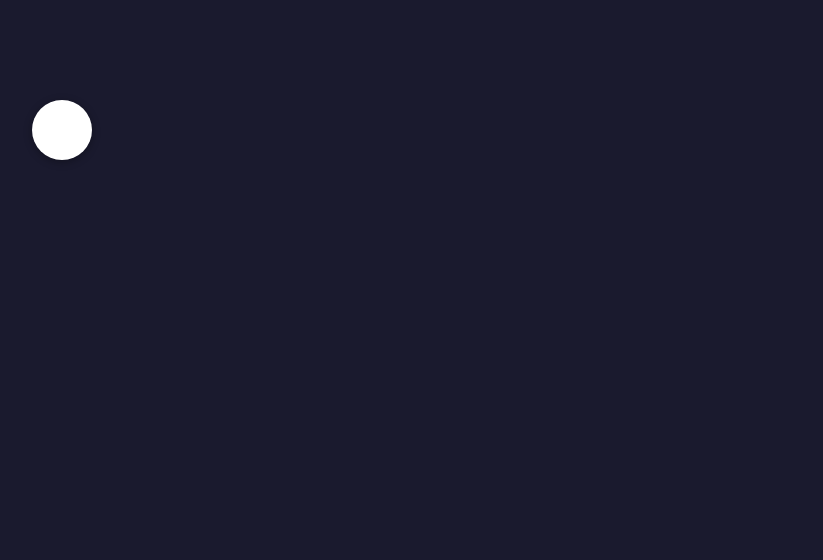
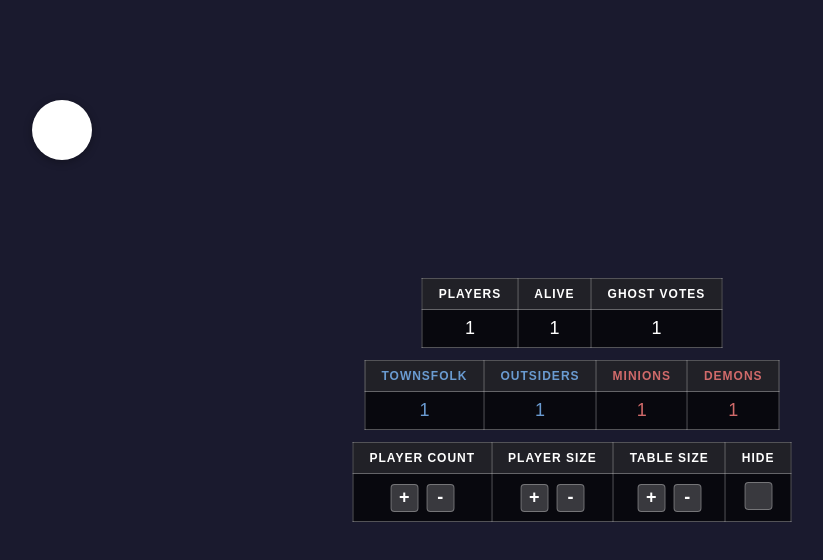
Before and after one commit to sethhaskellcondie/clocktower-town-square, an Angular app: page / in a window 1280 px wide. Shown: the top 560 px of the page, without its empty margins (68-891 px from the left). Built offline with nearby package versions, Linux system fonts and the light colour scheme.

Commit message:
Included the tables for the generic information for the game.

```diff
--- a/src/app/app.component.html
+++ b/src/app/app.component.html
@@ -1 +1,79 @@
+<div class="info-table-container">
+  <table id="players_table" class="info-table">
+    <thead>
+      <tr>
+        <th>Players</th>
+        <th>Alive</th>
+        <th>Ghost Votes</th>
+      </tr>
+    </thead>
+    <tbody>
+      <tr>
+        <td>{{ playerCount }}</td>
+        <td>{{ alive }}</td>
+        <td>{{ ghostVotes }}</td>
+      </tr>
+    </tbody>
+  </table>
+
+  <table id="spread_table" class="info-table">
+    <thead>
+      <tr>
+        <th class="good">Townsfolk</th>
+        <th class="good">Outsiders</th>
+        <th class="evil">Minions</th>
+        <th class="evil">Demons</th>
+      </tr>
+    </thead>
+    <tbody>
+      <tr>
+        <td class="good">{{ townsfolk }}</td>
+        <td class="good">{{ outsiders }}</td>
+        <td class="evil">{{ minions }}</td>
+        <td class="evil">{{ demons }}</td>
+      </tr>
+    </tbody>
+  </table>
+
+  @if (showSettings) {
+    <table id="settings_table" class="info-table">
+      <thead>
+        <tr>
+          <th>Player Count</th>
+          <th>Player Size</th>
+          <th>Table Size</th>
+          <th>Hide</th>
+        </tr>
+      </thead>
+      <tbody>
+        <tr>
+          <td>
+            <div class="btn-cell">
+              <button class="player-btn">+</button>
+              <button class="player-btn">-</button>
+            </div>
+          </td>
+          <td>
+            <div class="btn-cell">
+              <button class="player-btn">+</button>
+              <button class="player-btn">-</button>
+            </div>
+          </td>
+          <td>
+            <div class="btn-cell">
+              <button class="player-btn">+</button>
+              <button class="player-btn">-</button>
+            </div>
+          </td>
+          <td>
+            <button id="hide_button" class="player-btn" (click)="hideSettings()"></button>
+          </td>
+        </tr>
+      </tbody>
+    </table>
+  } @else {
+    <button id="show_settings" class="show-settings-btn" (click)="displaySettings()">Show Settings</button>
+  }
+</div>
+
 <app-player></app-player>
--- a/src/app/app.component.scss
+++ b/src/app/app.component.scss
@@ -0,0 +1,82 @@
+.info-table-container {
+  position: absolute;
+  top: 50%;
+  left: 50%;
+  transform: translate(-50%, -50%);
+  z-index: 10;
+  display: flex;
+  flex-direction: column;
+  align-items: center;
+  gap: 12px;
+}
+
+.info-table {
+  border-collapse: collapse;
+  background-color: rgba(0, 0, 0, 0.7);
+  color: white;
+  font-family: sans-serif;
+
+  th, td {
+    padding: 8px 16px;
+    text-align: center;
+    border: 1px solid rgba(255, 255, 255, 0.3);
+  }
+
+  th {
+    background-color: rgba(255, 255, 255, 0.1);
+    font-weight: bold;
+    text-transform: uppercase;
+    font-size: 12px;
+    letter-spacing: 1px;
+  }
+
+  td {
+    font-size: 18px;
+  }
+
+  .good {
+    color: #6a9bd1;
+  }
+
+  .evil {
+    color: #d16a6a;
+  }
+
+  .player-btn {
+    background-color: rgba(255, 255, 255, 0.2);
+    color: white;
+    border: 1px solid rgba(255, 255, 255, 0.3);
+    border-radius: 4px;
+    width: 28px;
+    height: 28px;
+    font-size: 18px;
+    font-weight: bold;
+    cursor: pointer;
+    transition: background-color 0.2s;
+
+    &:hover {
+      background-color: rgba(255, 255, 255, 0.3);
+    }
+  }
+
+  .btn-cell {
+    display: flex;
+    gap: 8px;
+    justify-content: center;
+  }
+}
+
+.show-settings-btn {
+  background-color: rgba(255, 255, 255, 0.2);
+  color: white;
+  border: 1px solid rgba(255, 255, 255, 0.3);
+  border-radius: 4px;
+  padding: 8px 16px;
+  font-size: 14px;
+  cursor: pointer;
+  transition: background-color 0.2s;
+
+  &:hover {
+    background-color: rgba(255, 255, 255, 0.3);
+  }
+}
--- a/src/app/app.component.ts
+++ b/src/app/app.component.ts
@@ -9,4 +9,20 @@ import { PlayerComponent } from './player/player.component';
 })
 export class AppComponent {
   title = 'clocktower-town-square';
+  playerCount = 1;
+  alive = 1;
+  ghostVotes = 1;
+  townsfolk = 1;
+  outsiders = 1;
+  minions = 1;
+  demons = 1;
+  showSettings = true;
+
+  hideSettings(): void {
+    this.showSettings = false;
+  }
+
+  displaySettings(): void {
+    this.showSettings = true;
+  }
 }
```
